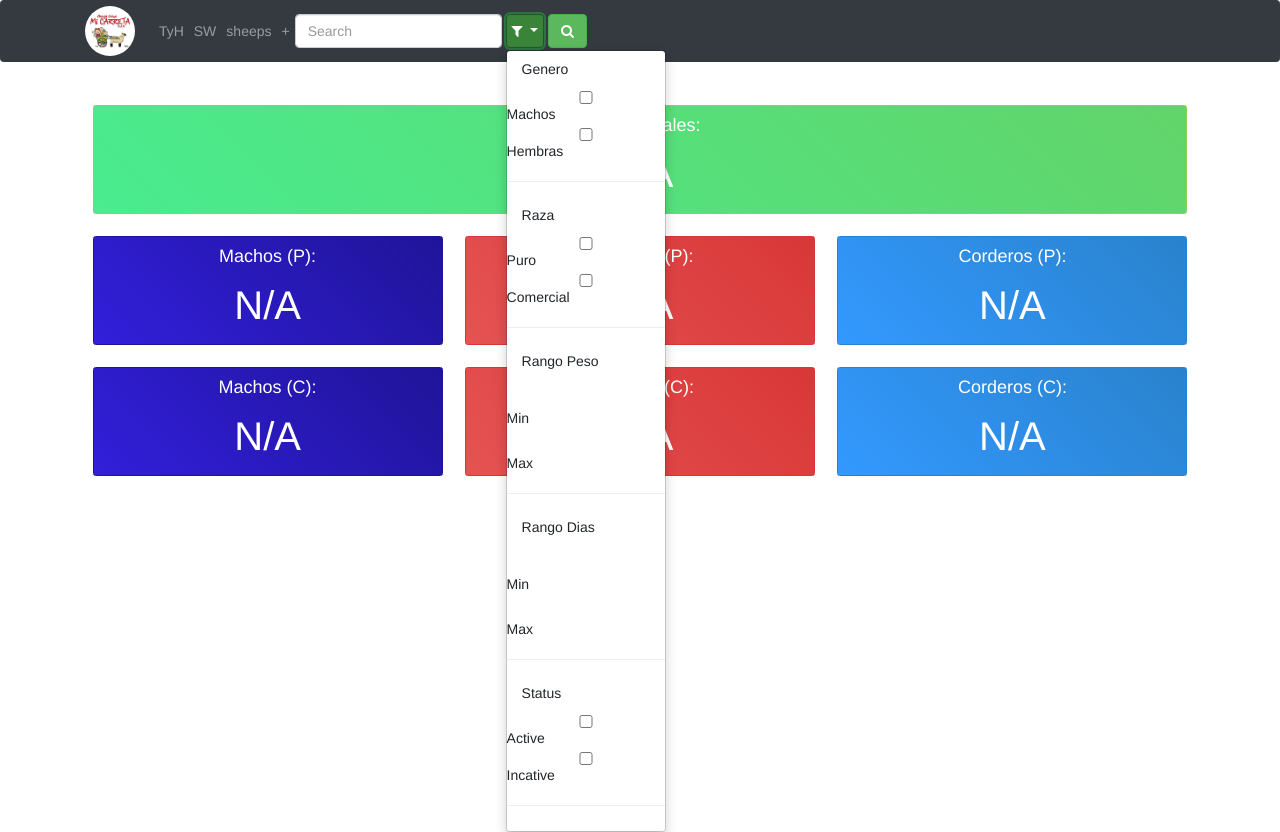
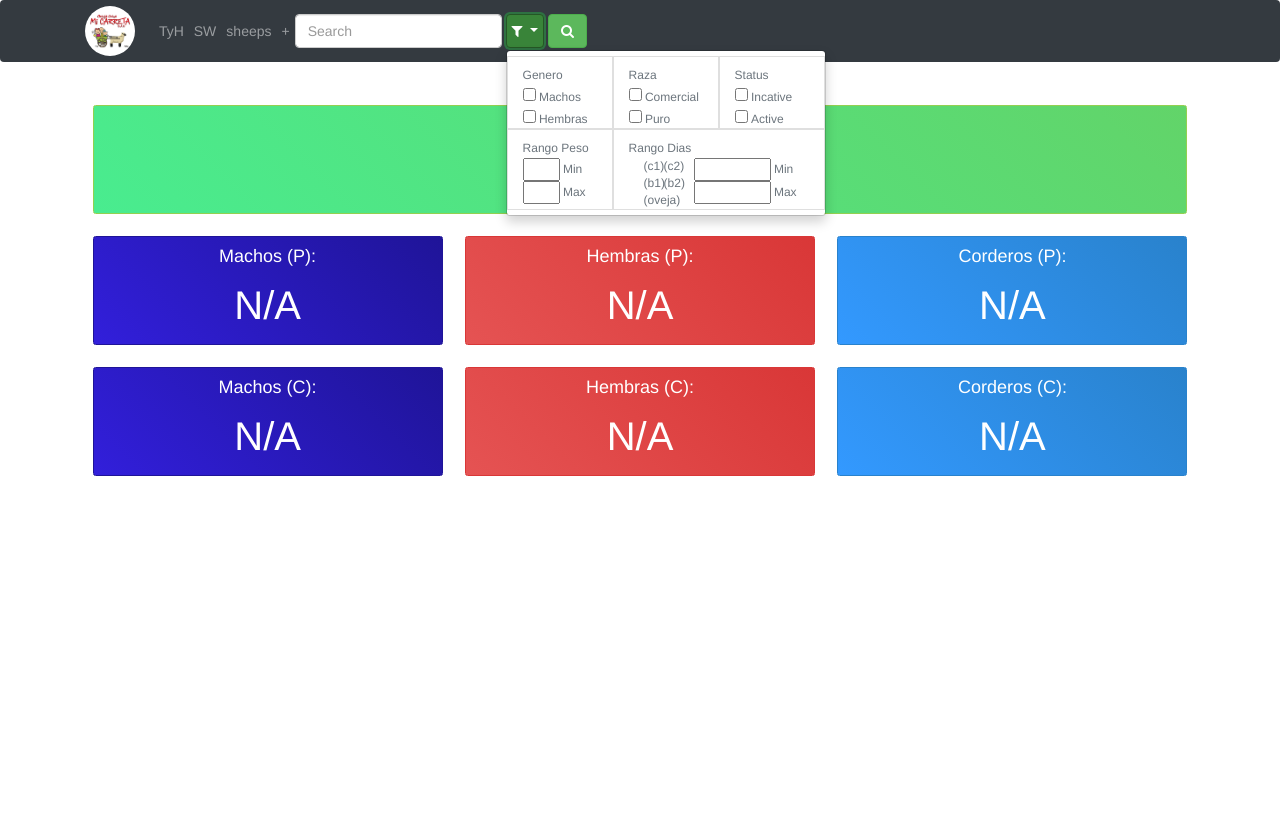
Before and after one commit to Yursksf1/mi_carreta, a Django app: page / in a window 1280 px wide, after a click that opens the changed part. After the commit the page ends 476 px from the top, so only its background shows below. Run offline with Django 3.2, Linux system fonts and the light colour scheme; data that the repository does not hold is empty; some libraries are stand-ins or nearby versions.

Commit message:
fix filters

```diff
--- a/myapp/templates/nav_base.html
+++ b/myapp/templates/nav_base.html
@@ -42,34 +42,56 @@
           <input id="search" class="form-control" type="text" placeholder="Search">
           &nbsp;
 
-          <li class="nav-item dropdown">
+          <li class="nav-item dropdown" id="dropdownMenuClickableInside">
 
             <a id='btnFilter' class=" nav-link dropdown-toggle btn btn-success" href="#" id="navbardrop" data-toggle="dropdown">
               <i class="fa fa-filter"></i>
             </a>
             <div class="dropdown-menu">
-              <p class="dropdown-item" href="#">Genero</p>
-              <input id="genero_machos" type='checkbox' class="dropdown-item" href="#">Machos</input>
-              <input id="genero_hembras" type='checkbox' class="dropdown-item" href="#">Hembras</input>
-              <hr>
-              <p class="dropdown-item" href="#">Raza</p>
-              <input id="raza_puro" type='checkbox' class="dropdown-item" href="#">Puro</input>
-              <input id="raza_comercial" type='checkbox' class="dropdown-item" href="#">Comercial</input>
-              <hr>
-              <p class="dropdown-item" href="#">Rango Peso</p>
-              <input id="range_w_min" type='text' class="dropdown-item" href="#">Min</input>
-              <input id="range_w_max" type='text' class="dropdown-item" href="#">Max</input>
-              <hr>
-              <p class="dropdown-item" href="#">Rango Dias</p>
-              <input id="range_a_min" type='text' class="dropdown-item" href="#">Min</input>
-              <input id="range_a_max" type='text' class="dropdown-item" href="#">Max</input>
-              <hr>
-              <p class="dropdown-item" href="#">Status</p>
-              <input id="status_active" type='checkbox' class="dropdown-item" href="#">Active</input>
-              <input id="status_incative" type='checkbox' class="dropdown-item" href="#">Incative</input>
-              <hr>
+                <div class="row">
+                    <div class="col-md-4 col-sm-12 container-item-filter">
+                        <p class="item-filter">Genero</p>
+                          <input id="genero_machos" type='checkbox' class="item-filter">&nbsp;Machos</input>
+                          <input id="genero_hembras" type='checkbox' class="item-filter">&nbsp;Hembras</input>
+                    </div>
 
+                    <div class="col-md-4 col-sm-12 container-item-filter">
+                      <p class="item-filter">Raza</p>
+                        <input id="raza_comercial" type='checkbox' class="item-filter">&nbsp;Comercial</input>
+                        <input id="raza_puro" type='checkbox' class="item-filter">&nbsp;Puro</input>
+                    </div>
 
+                    <div class="col-md-4 col-sm-12 container-item-filter">
+                      <p class="item-filter">Status</p>
+                        <input id="status_incative" type='checkbox' class="item-filter">&nbsp;Incative</input>
+                        <input id="status_active" type='checkbox' class="item-filter">&nbsp;Active</input>
+                    </div>
+                </div>
+                <div class="row">
+                    <div class="col-md-4 col-sm-6 container-item-filter">
+                      <p class="item-filter">Rango Peso</p>
+                      <input id="range_w_min" type='number' min='0' style="width: 50%" class="item-filter">&nbsp;Min</input>
+                      <input id="range_w_max" type='number' min='0' style="width: 50%" class="item-filter">&nbsp;Max</input>
+                    </div>
+
+                    <div class="col-md-8 col-sm-6 container-item-filter container-date-filter">
+                      <p class="item-filter">Rango Dias</p>
+                        <div class="row">
+                            <div class="col-sm-4">
+                                <div class="col-sm-2" onclick="setDateInterval(0, 90)">(c1)</div>
+                                <div class="col-sm-2" onclick="setDateInterval(90, 180)">(c2)</div>
+                                <div class="col-sm-2" onclick="setDateInterval(180, 270)">(b1)</div>
+                                <div class="col-sm-2" onclick="setDateInterval(270, 360)">(b2)</div>
+                                <div class="col-sm-2"onclick="setDateInterval(360, 0)">(oveja)</div>
+                            </div>
+                            <div class="col-sm-8">
+                                <input id="range_a_min" type='number' min='0' style="width: 70%" class="item-filter">&nbsp;Min</input>
+                                <input id="range_a_max" type='number' min='0' style="width: 70%" class="item-filter">&nbsp;Max</input>
+                            </div>
+
+                        </div>
+                    </div>
+                </div>
             </div>
           </li>
           &nbsp;
--- a/myapp/views.py
+++ b/myapp/views.py
@@ -256,6 +256,9 @@ class SheepsFeedView(ListView):
                 id__in=ids_range_weight
             )
 
+        if True:
+            queryset = queryset.order_by('birthday')
+
         return queryset
 
 
--- a/static/css/style.css
+++ b/static/css/style.css
@@ -3,6 +3,50 @@
  }
  .container-progress{
     margin-top: -15px;
+ }
+
+ .dropdown-menu {
+     min-width: 320px;
+     color: #6c757d;
+ }
+
+ .dropdown-menu .row{
+     margin-left: 0;
+     margin-right: 0;
+ }
+
+ .container-date-filter .col-sm-2 {
+     padding-right: 10px;
+     padding-left: 10px;
+ }
+ .container-date-filter .col-sm-6  {
+     padding-right: 5px;
+     padding-left: 5px;
+ }
+ .container-date-filter .col-sm-4  {
+     padding-right: 5px;
+     padding-left: 5px;
+ }
+ .container-date-filter .col-sm-8  {
+     padding-right: 5px;
+     padding-left: 5px;
+ }
+
+ .container-date-filter .col .col {
+     margin-left: 0;
+     margin-right: 0;
+ }
+
+ .container-item-filter p{
+     margin-top: 10px;
+     margin-bottom: 0px;
+ }
+ .container-item-filter {
+     border: 1px solid rgba(0,0,0,.125);
+     font-size: 12px;
+ }
+ .container-item-filter {
+     border: 1px solid rgba(0,0,0,.125);
  }
 
  .paginate_button {
```
Also changed, not shown: myapp/templates/base.html (+60 -0 lines).
